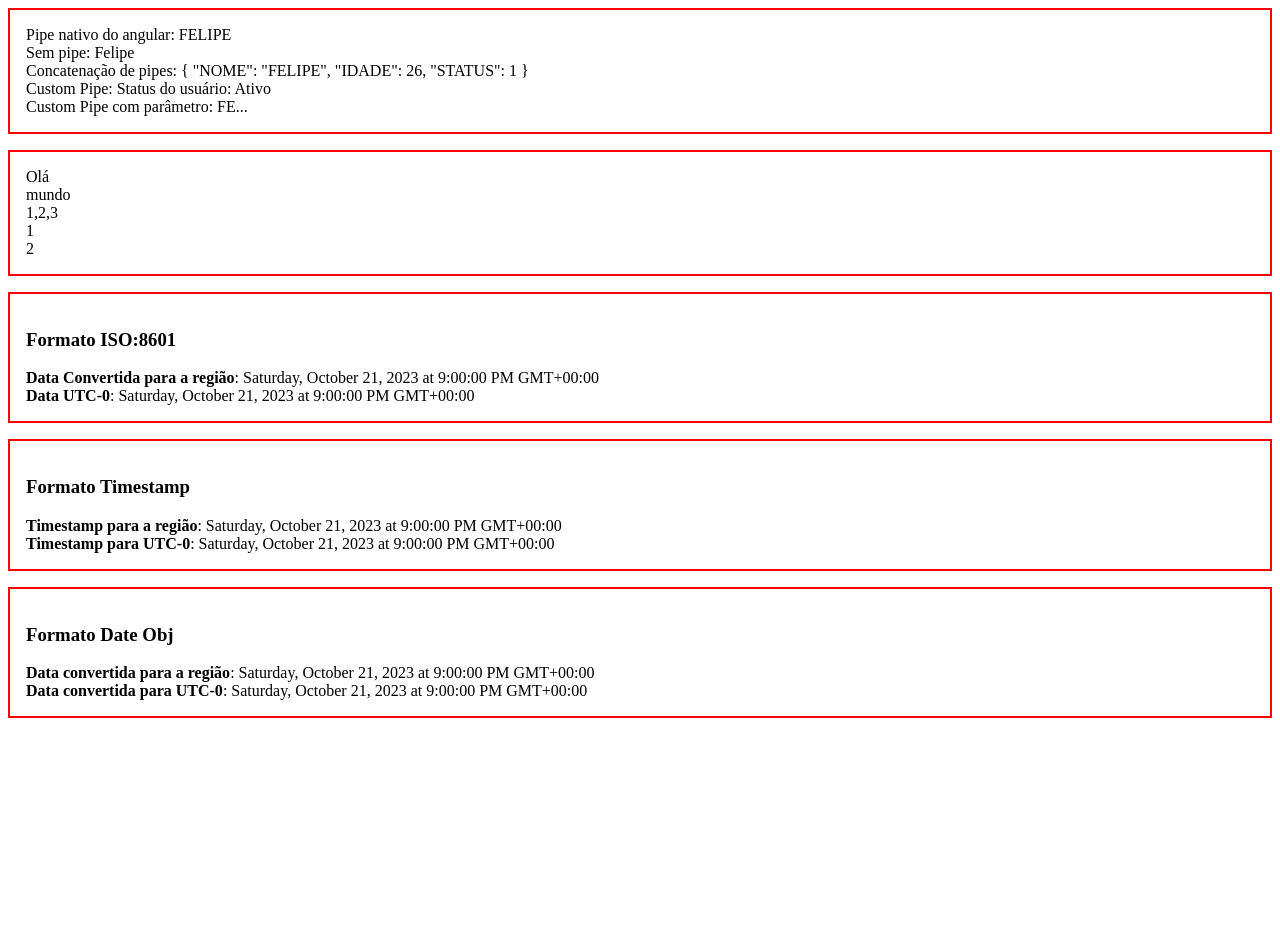
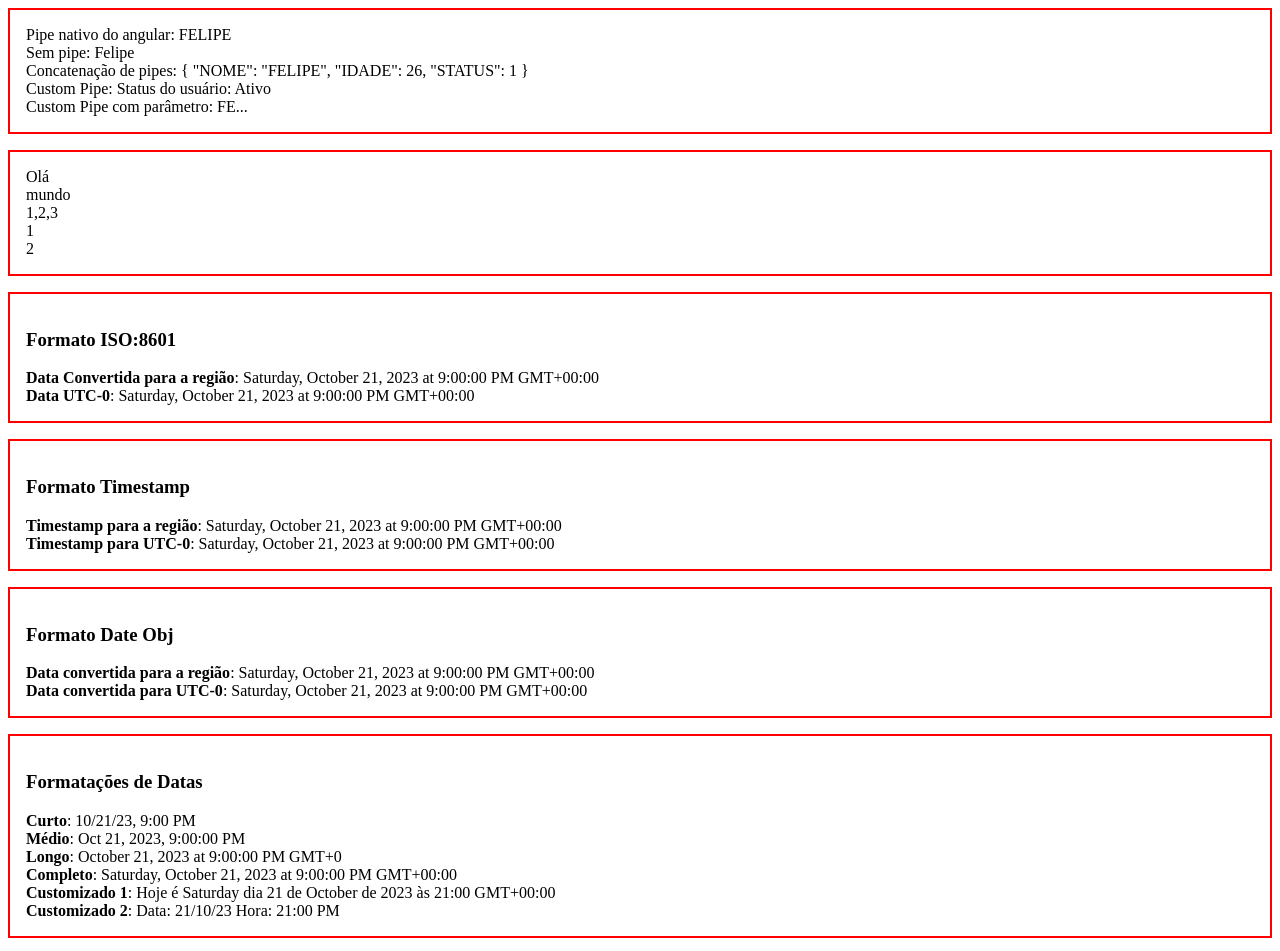
Before and after one commit to Eduardo-XavierPaula/Angular_Pipes, an Angular app: page / in a window 1280 px wide. Shown: the top 951 px of the page. Before the commit the page ends 800 px from the top, so only its background shows below. Built offline with nearby package versions, Linux system fonts and the light colour scheme.

Commit message:
✨ New feature: Estudo de pipe data customizado, by Eduardo Xavier

```diff
--- a/src/app/app.component.html
+++ b/src/app/app.component.html
@@ -59,3 +59,27 @@
     {{ minhaDataObj | date : "full" : "+0000" }}
   </span>
 </div>
+<div class="container">
+  <h3>Formatações de Datas</h3>
+  <span> <b>Curto</b>: {{ "2023-10-21T21:00:00.000Z" | date : "short" }} </span>
+  <span>
+    <b>Médio</b>: {{ "2023-10-21T21:00:00.000Z" | date : "medium" }}
+  </span>
+  <span> <b>Longo</b>: {{ "2023-10-21T21:00:00.000Z" | date : "long" }} </span>
+  <span>
+    <b>Completo</b>: {{ "2023-10-21T21:00:00.000Z" | date : "full" }}
+  </span>
+  <span>
+    <b>Customizado 1</b>:
+    {{
+      "2023-10-21T21:00:00.000Z"
+        | date
+          : "'Hoje é' EEEE 'dia' dd 'de' MMMM 'de' YYYY 'às' HH:mm zzzz"
+          : "+0000"
+    }}
+  </span>
+  <span>
+    <b>Customizado 2</b>:
+    {{ "2023-10-21T21:00:00.000Z" | date : "'Data:' dd/MM/YY 'Hora:' HH:mm a" }}
+  </span>
+</div>
```
